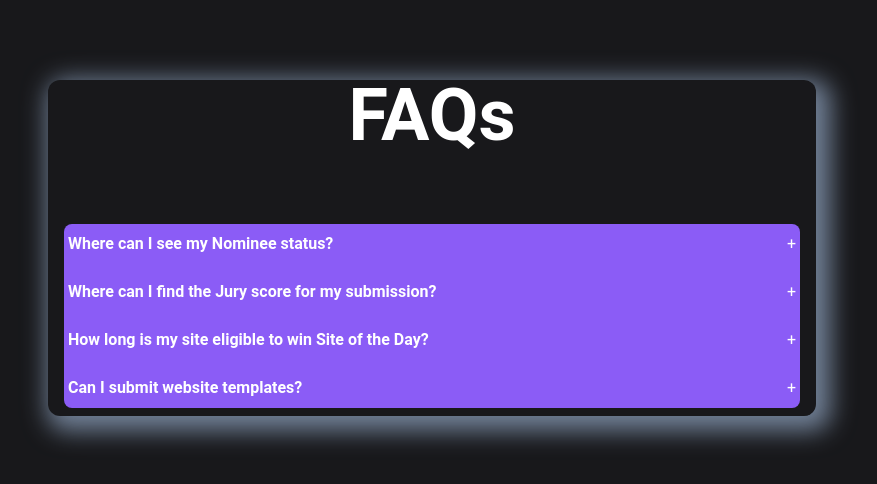
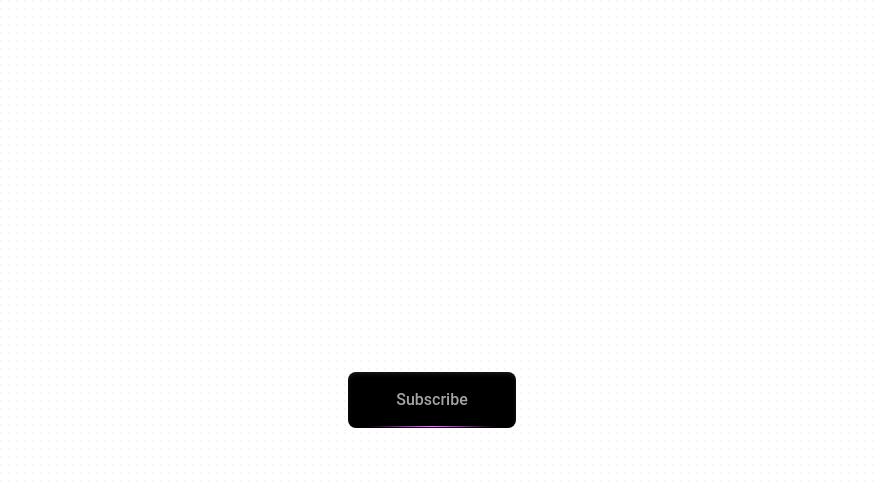
Before and after one commit to jahansid/ui-jahan, a React (Vite) app: page / in a window 1280 px wide. Shown: the top 484 px of the page, without its empty margins (208-1085 px from the left). Built offline with nearby package versions, Linux system fonts and the light colour scheme.

Commit message:
ButtonGlow component added

```diff
--- a/src/App.jsx
+++ b/src/App.jsx
@@ -4,7 +4,8 @@
 
 // import { AnimatedTabSlider } from "./components/AnimatedTabSlider";
 // import CursorMask from "./components/CursorMask";
-import FAQsection from "./components/FAQsection";
+import ButtonGlow from "./components/ButtonGlow";
+// import FAQsection from "./components/FAQsection";
 // import LogoMarquee from "./components/LogoMarquee";
 // import HamburgerBar from "./components/HamburgerBar";
 // import RevealText from "./components/RevealText";
@@ -20,7 +21,8 @@ export default function App() {
       {/* <HamburgerBar /> */}
       {/* <CursorMask /> */}
       {/* <LogoMarquee /> */}
-      <FAQsection />
+      {/* <FAQsection /> */}
+      <ButtonGlow />
     </div>
   );
 }
--- /dev/null
+++ b/src/components/ButtonGlow.jsx
@@ -0,0 +1,45 @@
+import { easeInOut, motion } from "framer-motion";
+
+const ButtonGlow = () => {
+  return (
+    <div
+      className=" [perspective-1000px] [preserve-3d] h-screen grid place-content-center"
+      style={{
+        backgroundImage: `radial-gradient(circle at 1px 1px, rgba(245, 245, 245, 0.9) 1px, transparent 0)`,
+        backgroundSize: "8px 8px",
+        backgroundRepeat: "repeat",
+      }}
+    >
+      <motion.button
+        whileHover={{
+          rotateX: 25,
+          rotateY: 10,
+          y: -8,
+          boxShadow: "0px 20px 50px rgba(232, 121, 249, 0.7)",
+        }}
+        style={{
+          translateZ: 100,
+        }}
+        whileTap={{
+          y: 0,
+        }}
+        transition={{
+          duration: 0.3,
+          ease: easeInOut,
+        }}
+        aria-label="Subscribe"
+        className=" group relative font-medium text-neutral-400 bg-black px-12 py-4 rounded-lg shadow-[inset_0_2px_4px_0_rgba(255,255,255,0.1)] "
+      >
+        <span className="group-hover:text-fuchsia-400 transition-colors duration-300">
+          {" "}
+          Subscribe
+        </span>
+
+        <span className="absolute inset-x-0 bottom-px bg-gradient-to-r from-transparent via-fuchsia-400 to-transparent h-px w-3/4 mx-auto "></span>
+        <span className=" absolute opacity-0 group-hover:opacity-100 transition-opacity duration-300 inset-x-0 bottom-px bg-gradient-to-r from-transparent via-fuchsia-400 to-transparent h-[4px] w-full mx-auto blur-sm "></span>
+      </motion.button>
+    </div>
+  );
+};
+
+export default ButtonGlow;
```
Also changed, not shown: 1 other file (tests, documents, lock files or other folders).
